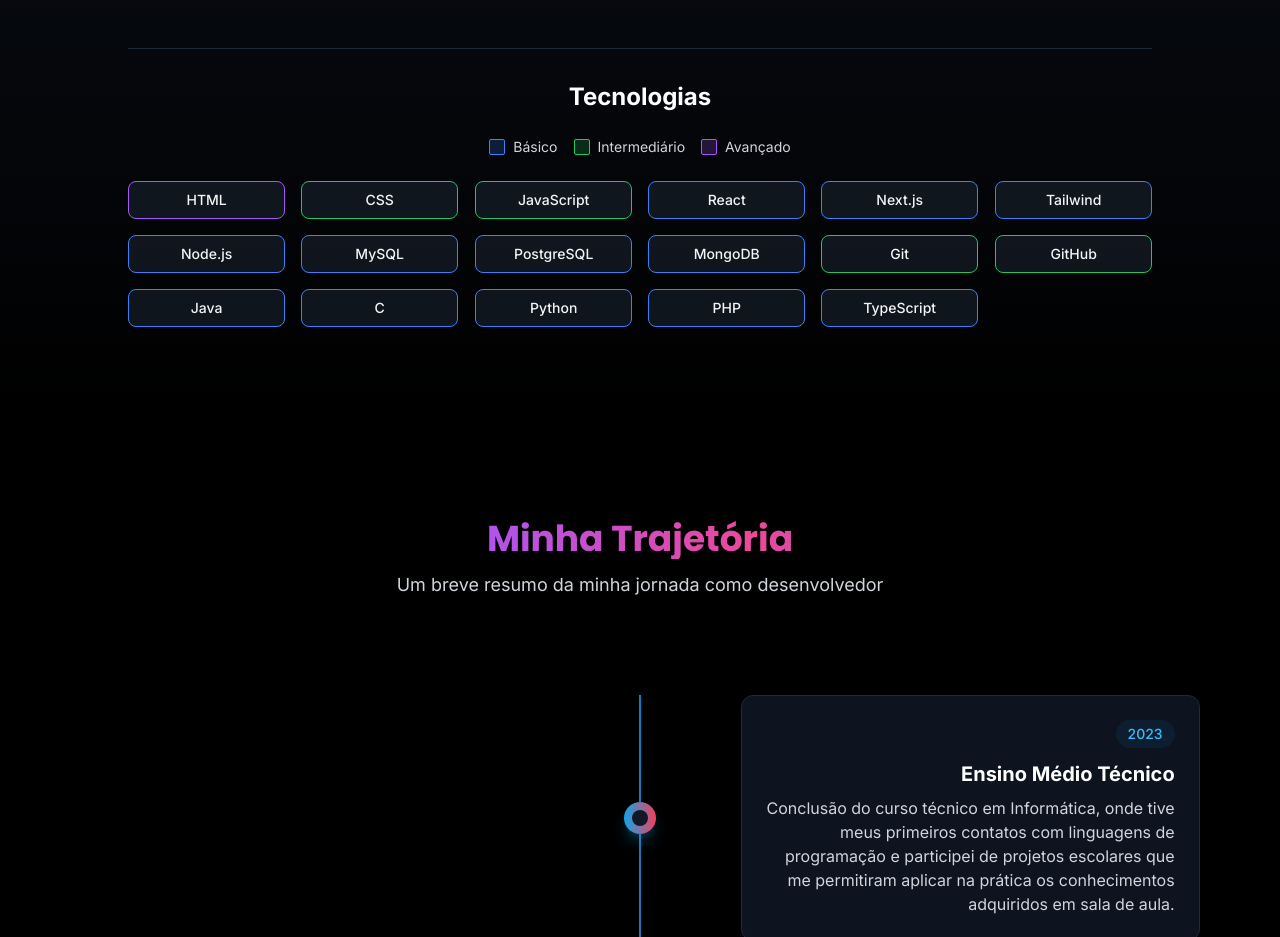
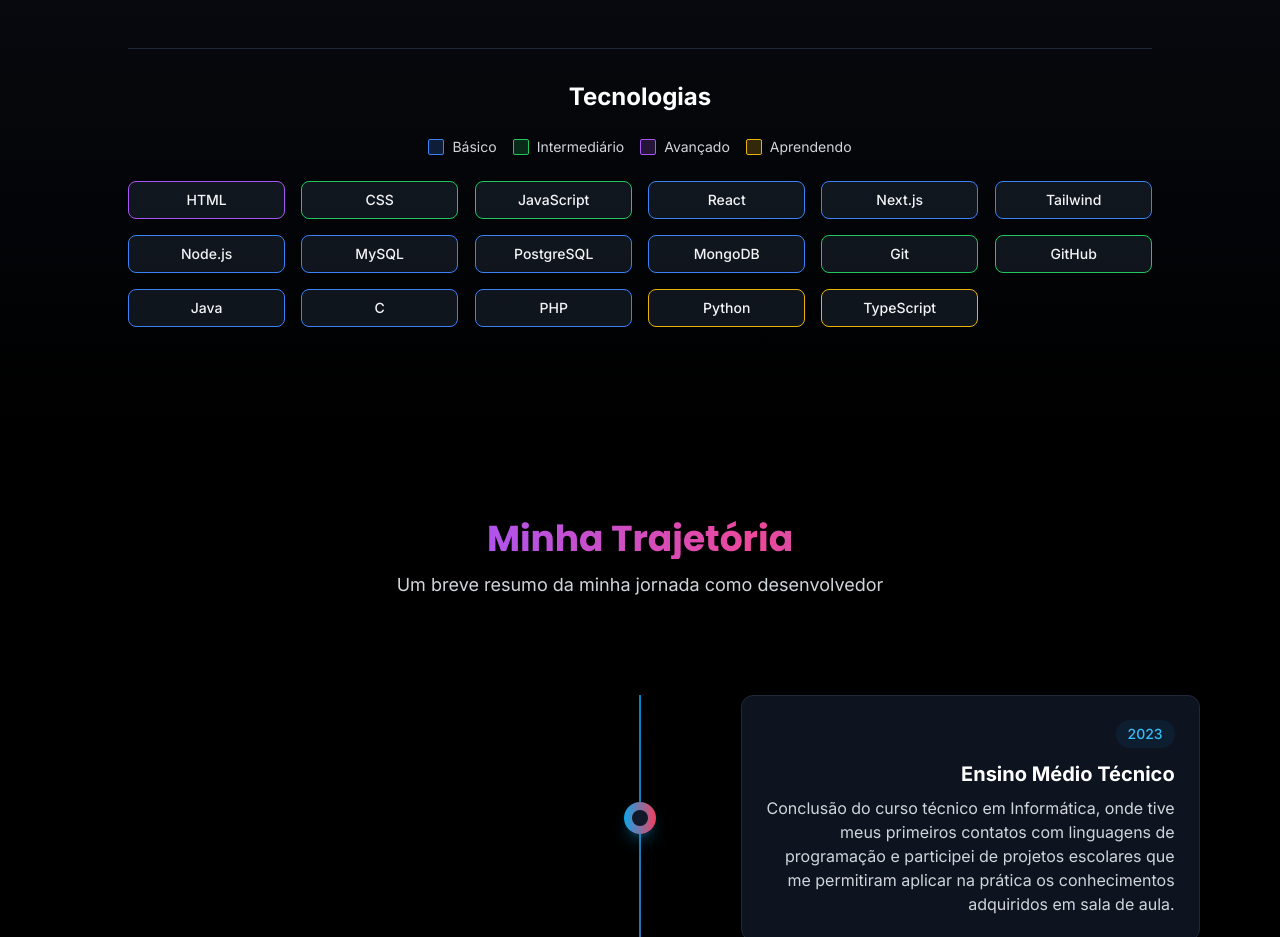
Before and after one commit to Raullize/my-personal-portfolio, a Next.js app: page / in a window 1280 px wide. Shown: the part 1540-2477 px from the top of the page. Built offline with nearby package versions, Linux system fonts and the light colour scheme.

Commit message:
✨ feat: adicione nova categoria de "aprendendo" na seção de tecnologias
Issue #1

```diff
--- a/app/components/About.jsx
+++ b/app/components/About.jsx
@@ -21,9 +21,9 @@
   { name: 'GitHub', level: 'intermediate' },
   { name: 'Java', level: 'basic' },
   { name: 'C', level: 'basic' },
-  { name: 'Python', level: 'basic' },
   { name: 'PHP', level: 'basic' },
-  { name: 'TypeScript', level: 'basic' },
+  { name: 'Python', level: 'learning' },
+  { name: 'TypeScript', level: 'learning' },
 ];
 
 const About = () => {
@@ -38,6 +38,8 @@
         return 'border-green-500 hover:bg-green-500/10';
       case 'advanced':
         return 'border-purple-500 hover:bg-purple-500/10';
+      case 'learning':
+        return 'border-yellow-500 hover:bg-yellow-500/10';
       default:
         return 'border-gray-700';
     }
@@ -47,7 +49,8 @@
   const groupedTechnologies = {
     advanced: technologies.filter(tech => tech.level === 'advanced'),
     intermediate: technologies.filter(tech => tech.level === 'intermediate'),
-    basic: technologies.filter(tech => tech.level === 'basic')
+    basic: technologies.filter(tech => tech.level === 'basic'),
+    learning: technologies.filter(tech => tech.level === 'learning')
   };
 
   return (
@@ -127,6 +130,10 @@
                   <div className="w-4 h-4 bg-purple-500/20 border border-purple-500 rounded-sm mr-2"></div>
                   <span className="text-sm text-gray-300">{t('advanced')}</span>
                 </div>
+                <div className="flex items-center">
+                  <div className="w-4 h-4 bg-yellow-500/20 border border-yellow-500 rounded-sm mr-2"></div>
+                  <span className="text-sm text-gray-300">{t('learning')}</span>
+                </div>
               </div>
 
               {/* Versão Mobile - lista agrupada por nível */}
@@ -135,7 +142,9 @@
                   <div key={levelKey} className="space-y-3">
                     <h4 className={`text-sm font-medium ${
                       levelKey === 'advanced' ? 'text-purple-400' :
-                      levelKey === 'intermediate' ? 'text-green-400' : 'text-blue-400'
+                      levelKey === 'intermediate' ? 'text-green-400' :
+                      levelKey === 'learning' ? 'text-yellow-400' :
+                      'text-blue-400'
                     }`}>
                       {t(levelKey)}
                     </h4>
@@ -166,6 +175,7 @@
                           ${tech.level === 'basic' ? 'text-blue-400' : ''}
                           ${tech.level === 'intermediate' ? 'text-green-400' : ''}
                           ${tech.level === 'advanced' ? 'text-purple-400' : ''}
+                          ${tech.level === 'learning' ? 'text-yellow-400' : ''}
                           font-medium
                         `}>{tech.name} – {t(tech.level)}</span>
                       </div>
--- a/app/i18n/en.json
+++ b/app/i18n/en.json
@@ -23,6 +23,7 @@
   "basic": "Basic",
   "intermediate": "Intermediate",
   "advanced": "Advanced",
+  "learning": "Learning",
 
   "timelineTitle": "My Journey",
   "timelineDescription": "A brief summary of my journey as a developer",
--- a/app/i18n/pt.json
+++ b/app/i18n/pt.json
@@ -23,6 +23,7 @@
   "basic": "Básico",
   "intermediate": "Intermediário",
   "advanced": "Avançado",
+  "learning": "Aprendendo",
 
   "timelineTitle": "Minha Trajetória",
   "timelineDescription": "Um breve resumo da minha jornada como desenvolvedor",
```
